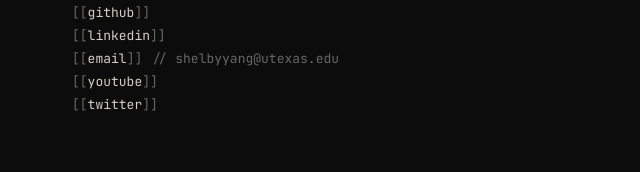
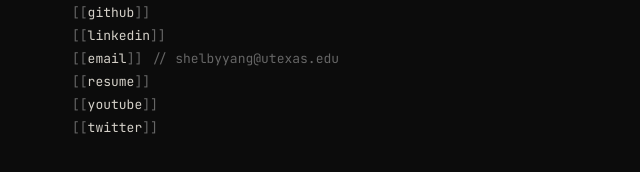
Before and after one commit to Wilye/shelbyyang.com, a plain HTML site: page index.html in a window 1280 px wide. Shown: the part 296-468 px from the top of the page, 0-640 px from the left. Drawn offline with Linux system fonts and the light colour scheme.

Commit message:
add updated resume

```diff
--- a/index.html
+++ b/index.html
@@ -27,6 +27,7 @@
             <a href="mailto:shelbyyang@utexas.edu" target="_blank">email</a>
             <span class="comment">// shelbyyang@utexas.edu</span>
             </div>
+        <div class="link-row"><a href="/resume.pdf" target="_blank">resume</a></div>
         <div class="link-row"><a href="https://www.youtube.com/@shelbyyang" target="_blank">youtube</a></div>
         <div class="link-row"><a href="https://x.com/WilyKB" target="_blank">twitter</a></div>
     </div>
```
Also changed, not shown: 1 other file.
